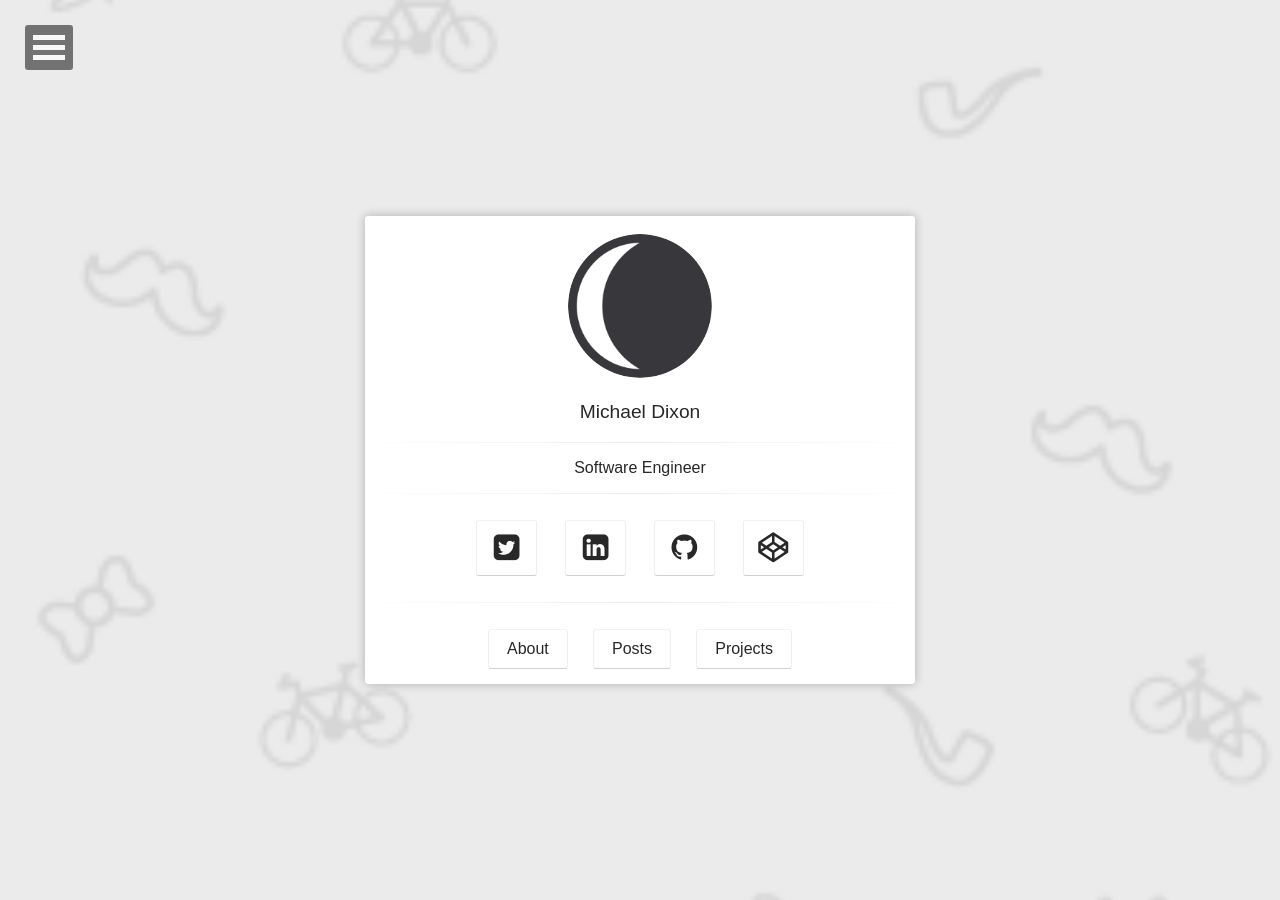
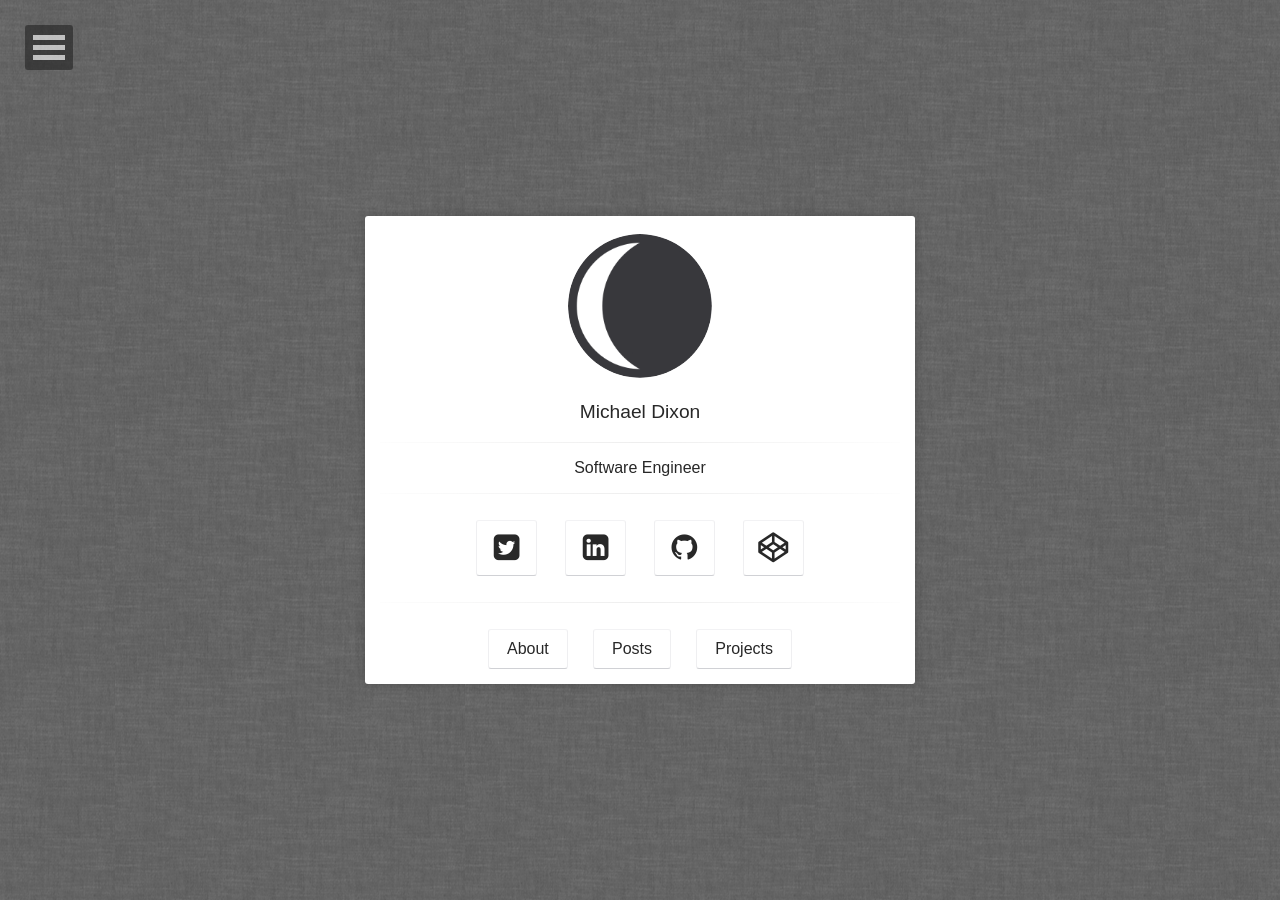
Before and after one commit to qualitydixon/qualitydixon.github.io, a Jekyll site: the page built from index.html, in a window 1280 px wide. Built offline with Jekyll 4.4.1, drawn with Linux system fonts in a browser that asks for light colours; some web fonts are replaced.

Commit message:
New background.

```diff
--- a/_config.yml
+++ b/_config.yml
@@ -5,7 +5,7 @@ description:        "Moon is a minimal, one column jekyll theme for your blog."
 #reading_time:       true
 words_per_minute:   200
 logo:               'assets/img/logo.png'
-background:         'assets/img/sativa.png'
+background:         'assets/img/grey.png'
 tiled_bg:           false   # Set this true if you want to tile your background image, otherwise it will be covered
 locale:             en_US
 url:                http://qualitydixon.github.io/
--- a/_includes/head.html
+++ b/_includes/head.html
@@ -48,7 +48,7 @@
     {% if site.background %}
     {% capture background %}{{ site.background }}{% endcapture %}
     {% unless background contains 'http://' or background contains 'https://' %}{% capture background %}{{ site.url }}/{{ background }}{% endcapture %}{% endunless %}
-    <style type="text/css">body {background-image:url({{ background }}); {% unless site.tiled_bg %} background-repeat: no-repeat; background-size: cover; {% endunless %}}</style>
+    <style type="text/css">body {background-image:url({{ background }}); {% unless site.tiled_bg %} background-repeat: repeat; background-size: auto; {% endunless %}}</style>
     {% endif %}
     <!-- Post Feature Image -->
     {% if page.feature %}
```
Also changed, not shown: assets/img/grey.png (added), assets/img/sativa.png (deleted).
